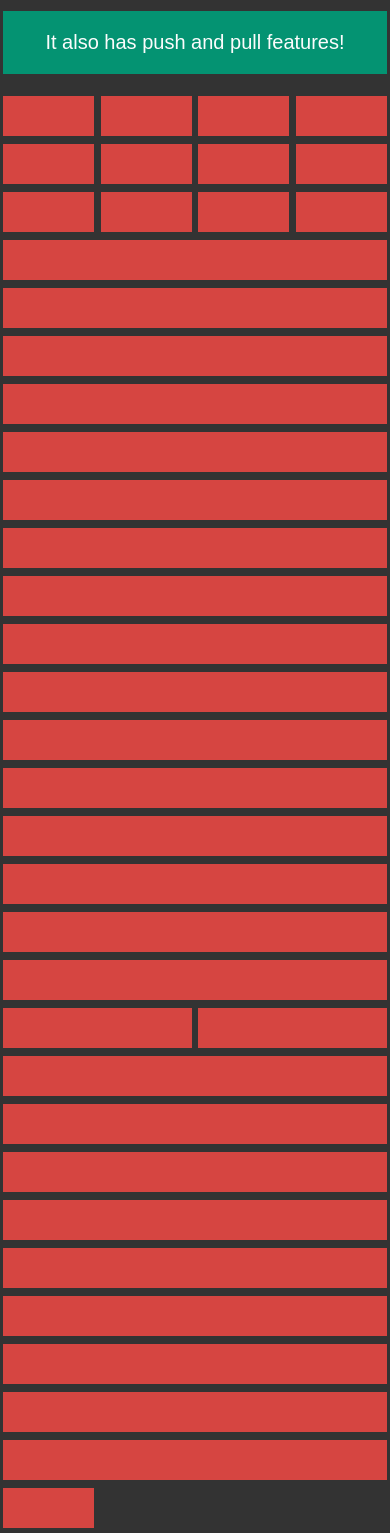
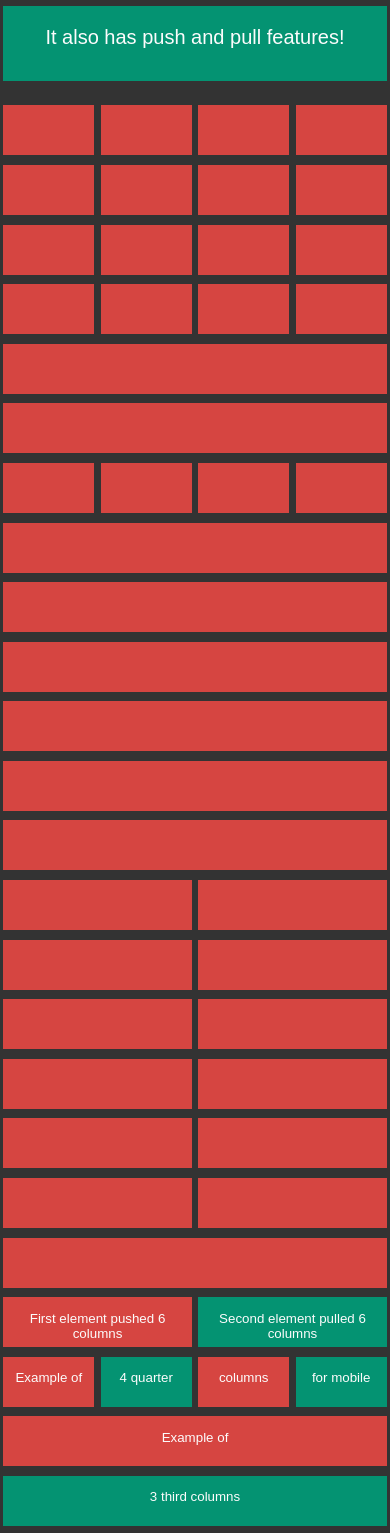
Before and after one commit to Der-Alex/Responsive-Sass-Grid, a website: page grid/index.html in a window 390 px wide. Shown: the part 111-1644 px from the top of the page. Drawn offline with Linux system fonts and the light colour scheme.

Commit message:
changed the grid layout, changed classes in index.html
mobile first has its own classes. is there a better way?

```diff
--- a/grid/_ui/sass/layout/_grid.scss
+++ b/grid/_ui/sass/layout/_grid.scss
@@ -10,34 +10,68 @@
 		Default is 12 columns via $column-count
 */
 
-@for $i from 1 through $column-count {
-	.col-#{$i}-of-#{$column-count} {
-		@if($i == 1) {
-			width: 25%;
-		} @else if($column-count / $i == 2) {
-			width: 50%;
-		} @else {
-			width: 100%;
-		}
-		@include mediaquery(large) {
-			width: ($i / $column-count) * 100%;
-		}
+/*
+		Mobile first. So we have default classes for mobile
+
+*/
+.full {
+	width: 100%;
+}
+.half {
+	width: 50%;
+}
+.one-third {
+	width: (100% / 3);
+}
+.two-third {
+	width: (100% / 3) * 2;
+}
+.one-quarter {
+	width: 25%;
+}
+.three-quarter {
+	width: 75%;
+}
+
+/*
+		For medium sized devices we will have a prefix m-.
+		Hope that works
+*/
+@include mediaquery(medium) {
+	.m-full {
+		width: 100%;
 	}
-	.push-#{$i} {
-		@include mediaquery(large) {
-			left: ($i / $column-count) * 100%;
-		}
+	.m-half {
+		width: 50%;
 	}
-	.pull-#{$i} {
-		@include mediaquery(large) {
-			right: ($i / $column-count) * 100%;
-		}
+	.m-one-third {
+		width: (100% / 3);
+	}
+	.m-two-third {
+		width: (100% / 3) * 2;
+	}
+	.m-one-quarter {
+		width: 25%;
+	}
+	.m-three-quarter {
+		width: 75%;
 	}
 }
 
-.col-4-of-12 {
-	@include mediaquery(medium) {
-		width: (100% / 3);
+/*
+		Let's loop for a large device grid based on a variable column count
+*/
+@for $i from 1 through $column-count {
+	@include mediaquery(large) {
+		.col-#{$i}-of-#{$column-count} {
+			width: ($i / $column-count) * 100%;
+		}
+		.push-#{$i} {
+			left: ($i / $column-count) * 100%;
+		}
+		.pull-#{$i} {
+			right: ($i / $column-count) * 100%;
+		}
 	}
 }
 
@@ -48,29 +82,42 @@
 	.row {
 		margin: 0 ($gap * -1);
 
-		> [class*="col-"] {
+		> [class*="col-"],
+		> .full,
+		> .half,
+		> [class*=".one-"],
+		> [class*=".two-"],
+		> [class*=".three-"] {
 			display: block;
 			float: left;
 			margin: 0;
 			position: relative;
-			padding: .25em $gap;
+			padding: .30em $gap;
 
 			> span {
 				background: $primary-color;
 				color: $default-font-color;
 				display: block;
 				@extend %font;
+				height: 50px;
 				padding: 1em .25em;
-				min-height: 3em;
 				text-align: center;
 			}
 		}
 
-		> h1[class*="col-"] {
+		> h1[class*="col-"],
+		> h1.full {
 			margin: .5em 0 0 0;
+			> span {
+				height: 75px;
+			}
 		}
-		> h2[class*="col-"] {
+		> h2[class*="col-"],
+		> h2.full {
 			margin: 0 0 .5em 0;
+			> span {
+				height: 75px;
+			}
 		}
 
 		.secondary-color {
--- a/grid/index.html
+++ b/grid/index.html
@@ -16,89 +16,89 @@
 	<body>
 		<div class="container">
 			<div class="row">
-				<h1 class="col-12-of-12 secondary-color"><span>Simple responsive SASS Grid</span></h1>
-				<h2 class="col-12-of-12 secondary-color"><span>It also has push and pull features!</span></h2>
+				<h1 class="full col-12-of-12 secondary-color"><span>Simple responsive SASS Grid</span></h1>
+				<h2 class="full col-12-of-12 secondary-color"><span>It also has push and pull features!</span></h2>
 			</div>
 			<div class="row">
-				<div class="col-1-of-12"><span></span></div>
-				<div class="col-1-of-12"><span></span></div>
-				<div class="col-1-of-12"><span></span></div>
-				<div class="col-1-of-12"><span></span></div>
-				<div class="col-1-of-12"><span></span></div>
-				<div class="col-1-of-12"><span></span></div>
-				<div class="col-1-of-12"><span></span></div>
-				<div class="col-1-of-12"><span></span></div>
-				<div class="col-1-of-12"><span></span></div>
-				<div class="col-1-of-12"><span></span></div>
-				<div class="col-1-of-12"><span></span></div>
-				<div class="col-1-of-12"><span></span></div>
+				<div class="one-quarter col-1-of-12"><span></span></div>
+				<div class="one-quarter col-1-of-12"><span></span></div>
+				<div class="one-quarter col-1-of-12"><span></span></div>
+				<div class="one-quarter col-1-of-12"><span></span></div>
+				<div class="one-quarter m-one-third col-1-of-12"><span></span></div>
+				<div class="one-quarter m-one-third col-1-of-12"><span></span></div>
+				<div class="one-quarter m-one-third col-1-of-12"><span></span></div>
+				<div class="one-quarter m-one-third col-1-of-12"><span></span></div>
+				<div class="one-quarter m-two-third col-1-of-12"><span></span></div>
+				<div class="one-quarter m-one-third col-1-of-12"><span></span></div>
+				<div class="one-quarter m-one-third col-1-of-12"><span></span></div>
+				<div class="one-quarter m-one-third col-1-of-12"><span></span></div>
 			</div>
 			<div class="row">
-				<div class="col-2-of-12"><span></span></div>
-				<div class="col-2-of-12"><span></span></div>
-				<div class="col-2-of-12"><span></span></div>
-				<div class="col-2-of-12"><span></span></div>
-				<div class="col-2-of-12"><span></span></div>
-				<div class="col-2-of-12"><span></span></div>
+				<div class="one-quarter m-one-third col-2-of-12"><span></span></div>
+				<div class="one-quarter m-one-third col-2-of-12"><span></span></div>
+				<div class="one-quarter m-one-third col-2-of-12"><span></span></div>
+				<div class="one-quarter m-one-third col-2-of-12"><span></span></div>
+				<div class="full m-two-third col-2-of-12"><span></span></div>
+				<div class="full col-2-of-12"><span></span></div>
 
 			</div>
 			<div class="row">
-				<div class="col-3-of-12"><span></span></div>
-				<div class="col-3-of-12"><span></span></div>
-				<div class="col-3-of-12"><span></span></div>
-				<div class="col-3-of-12"><span></span></div>
+				<div class="one-quarter col-3-of-12"><span></span></div>
+				<div class="one-quarter col-3-of-12"><span></span></div>
+				<div class="one-quarter col-3-of-12"><span></span></div>
+				<div class="one-quarter col-3-of-12"><span></span></div>
 			</div>
 			<div class="row">
-				<div class="col-4-of-12"><span></span></div>
-				<div class="col-4-of-12"><span></span></div>
-				<div class="col-4-of-12"><span></span></div>
+				<div class="full m-one-third col-4-of-12"><span></span></div>
+				<div class="full m-one-third col-4-of-12"><span></span></div>
+				<div class="full m-one-third col-4-of-12"><span></span></div>
 			</div>
 			<div class="row">
-				<div class="col-5-of-12"><span></span></div>
-				<div class="col-5-of-12"><span></span></div>
-				<div class="col-2-of-12"><span></span></div>
+				<div class="full m-one-third col-5-of-12"><span></span></div>
+				<div class="full m-one-third col-5-of-12"><span></span></div>
+				<div class="full m-one-third col-2-of-12"><span></span></div>
 			</div>
 			<div class="row">
-				<div class="col-6-of-12"><span></span></div>
-				<div class="col-6-of-12"><span></span></div>
+				<div class="half m-one-third col-6-of-12"><span></span></div>
+				<div class="half m-two-third col-6-of-12"><span></span></div>
 			</div>
 			<div class="row">
-				<div class="col-7-of-12"><span></span></div>
-				<div class="col-5-of-12"><span></span></div>
+				<div class="half m-two-third col-7-of-12"><span></span></div>
+				<div class="half m-one-third col-5-of-12"><span></span></div>
 			</div>
 			<div class="row">
-				<div class="col-8-of-12"><span></span></div>
-				<div class="col-4-of-12"><span></span></div>
+				<div class="half m-one-third col-8-of-12"><span></span></div>
+				<div class="half m-two-third col-4-of-12"><span></span></div>
 			</div>
 			<div class="row">
-				<div class="col-9-of-12"><span></span></div>
-				<div class="col-3-of-12"><span></span></div>
+				<div class="half m-one-third col-9-of-12"><span></span></div>
+				<div class="half m-two-third col-3-of-12"><span></span></div>
 			</div>
 			<div class="row">
-				<div class="col-10-of-12"><span></span></div>
-				<div class="col-2-of-12"><span></span></div>
+				<div class="half m-two-third col-10-of-12"><span></span></div>
+				<div class="half m-one-third col-2-of-12"><span></span></div>
 			</div>
 			<div class="row">
-				<div class="col-11-of-12"><span></span></div>
-				<div class="col-1-of-12"><span></span></div>
+				<div class="half m-one-third col-11-of-12"><span></span></div>
+				<div class="half m-two-third col-1-of-12"><span></span></div>
 			</div>
 			<div class="row">
-				<div class="col-12-of-12"><span></span></div>
+				<div class="full col-12-of-12"><span></span></div>
 			</div>
 			<div class="row">
-				<div class="col-6-of-12 push-6"><span>First element pushed 6 columns</span></div>
-				<div class="col-6-of-12 secondary-color pull-6"><span>Second element pulled 6 columns</span></div>
+				<div class="half col-6-of-12 push-6"><span>First element pushed 6 columns</span></div>
+				<div class="half col-6-of-12 secondary-color pull-6"><span>Second element pulled 6 columns</span></div>
 			</div>
 			<div class="row">
-				<div class="col-1-of-12 "><span>Example of</span></div>
-				<div class="col-1-of-12 secondary-color"><span>4 quarter</span></div>
-				<div class="col-1-of-12 "><span>columns</span></div>
-				<div class="col-1-of-12 secondary-color"><span>for mobile</span></div>
+				<div class="one-quarter col-1-of-12 "><span>Example of</span></div>
+				<div class="one-quarter col-1-of-12 secondary-color"><span>4 quarter</span></div>
+				<div class="one-quarter col-1-of-12 "><span>columns</span></div>
+				<div class="one-quarter col-1-of-12 secondary-color"><span>for mobile</span></div>
 			</div>
 			<div class="row">
-				<div class="col-4-of-12 "><span>Example of</span></div>
-				<div class="col-4-of-12 secondary-color"><span>3 third columns</span></div>
-				<div class="col-4-of-12 "><span>for tablet</span></div>
+				<div class="full m-one-third col-4-of-12 "><span>Example of</span></div>
+				<div class="full m-one-third col-4-of-12 secondary-color"><span>3 third columns</span></div>
+				<div class="full m-one-third col-4-of-12 "><span>for tablet</span></div>
 			</div>
 		</div>
 	</body>
```
Also changed, not shown: grid/_ui/gen/css/style.min.css.
